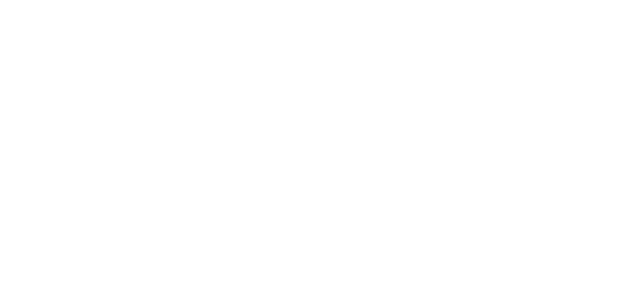
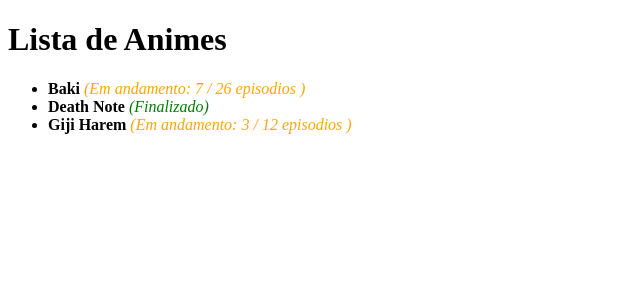
Before and after one commit to bielrlk07/My_First_Anime, a Flask app: page / in a window 1280 px wide. Before the commit the part shown is empty. Shown: the top 300 px of the page, without its empty margins (0-640 px from the left). Run offline with Flask 3, Linux system fonts and the light colour scheme.

Commit message:
segundo teste no navegador e começo do sistema de atualizar a lista

```diff
--- a/app.py
+++ b/app.py
@@ -25,7 +25,7 @@ meus_animes = [
 
 @app.route("/")
 def index():
-    return render_template("listadeanimes.html", meus_animes=meus_animes)
+    return render_template("listadeanimes.html", lista_animes=meus_animes)
 
 if __name__ == "__main__":
     app.run(port =4567, debug=True)
--- a/templates/listadeanimes.html
+++ b/templates/listadeanimes.html
@@ -6,6 +6,17 @@
     <title>Document</title>
 </head>
 <body>
-
+    <h1>Lista de Animes</h1>
+    <ul>
+    {%for anime in lista_animes %}
+        <li> <strong> {{anime.nome}} </strong>
+        {%if anime.finalizado %}
+            <em style="color: green;">(Finalizado)</em>
+        {%else%}
+            <em style="color: orange;">(Em andamento: {{anime.eps_vistos}} / {{anime.total_eps}} episodios )</em>
+        {%endif%}
+        </li>
+        {%endfor%}
+    </ul>
 </body>
 </html>
```
